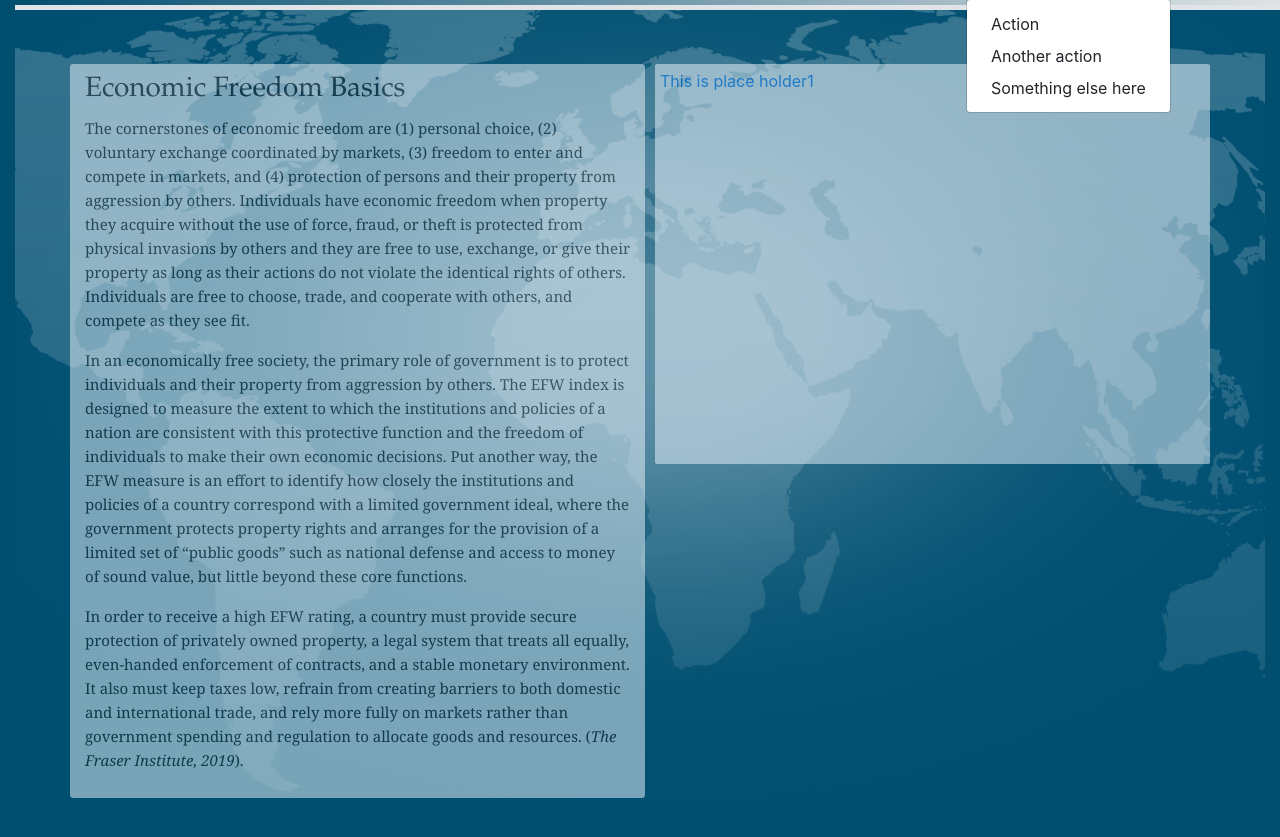
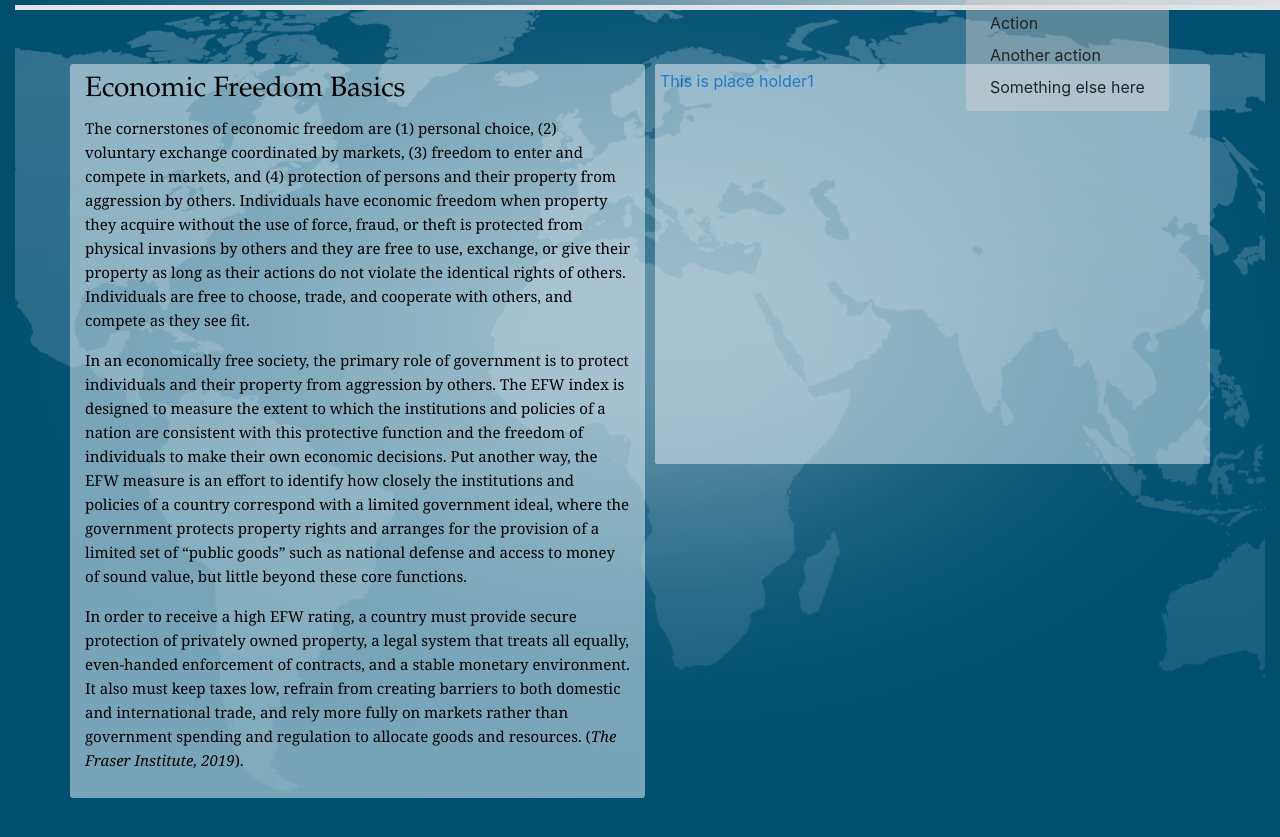
Before and after one commit to hakbrk/my_project, a plain HTML site: page index.html in a window 1280 px wide. Both pictures are taken after a click on the button "Plots". Shown: the part 61-898 px from the top of the page. Drawn offline with nearby package versions, Linux system fonts and the light colour scheme.

Commit message:
Update text on background

```diff
--- a/css/style.css
+++ b/css/style.css
@@ -30,11 +30,19 @@
     border: none;
 }
 
-.dropdown-menue show
+.dropdown-menu.show
 {
     padding-right: 0;
     outline: none;
     border: none;
+    box-sizing: content-box !important;
+    width: fit-content !important;
+    background: rgba(224, 216, 216, 0.4);
+}
+
+#top .dropdown-text
+{
+    color: rgb(0,0,0,0.1), !important;
 }
 
 .nav-link
@@ -76,8 +84,8 @@
 
 #basics
 {
-    background-color: aliceblue;
-    opacity: 0.5;
+    background: rgb(240, 248, 255, 0.5);
+    color: black !important;
     box-sizing: border-box;
     border-radius: .5%;
     padding-top: 10px;
--- a/index.html
+++ b/index.html
@@ -29,10 +29,12 @@
               <a class="nav-link dropdown-toggle" href="#" id="navbarDropdownMenuLink" role="button" data-toggle="dropdown" aria-haspopup="true" aria-expanded="false">
                 Plots
               </a>
-              <div class="dropdown-menu" aria-labelledby="navbarDropdownMenuLink">
-                <a class="dropdown-item" href="#">Action</a>
-                <a class="dropdown-item" href="#">Another action</a>
-                <a class="dropdown-item" href="#">Something else here</a>
+              <div class="dropdown-menu ml-auto" aria-labelledby="navbarDropdownMenuLink">
+                <div class="dropdown-text" id="top">
+                  <a class="dropdown-item" href="#">Action</a>
+                  <a class="dropdown-item" href="#">Another action</a>
+                  <a class="dropdown-item" href="#">Something else here</a>
+                </div>
               </div>
             <li class="nav-item">
               <a class="nav-link" href="#">Comparisons</a>
```
